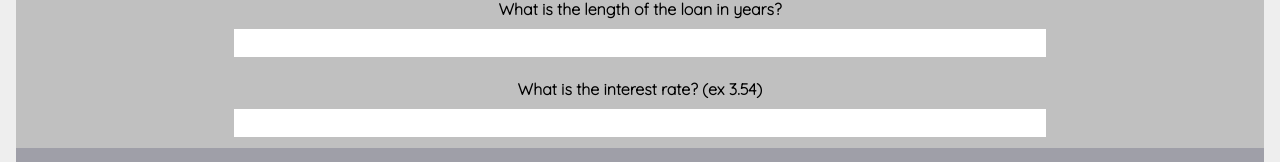
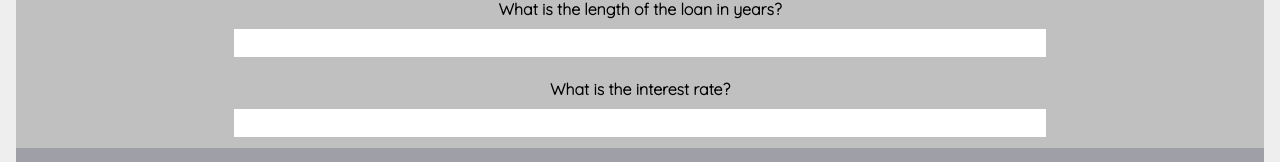
Before and after one commit to nateHamshar/loan-calculator-app, a React (Create React App) app: page / in a window 1280 px wide. Shown: the part 231-393 px from the top of the page. Built offline with nearby package versions, Linux system fonts and the light colour scheme.

Commit message:
getting input values to the data comps.

```diff
--- a/src/App.js
+++ b/src/App.js
@@ -1,15 +1,13 @@
 import './App.css';
-import DataCharts from './DataCharts';
-import DataNumbers from './DataNumbers';
 import Intro from './Intro';
 import LoanForm from './LoanForm';
+
 function App() {
+
   return (
     <div className="App">
       <Intro />
       <LoanForm />
-      <DataNumbers />
-      <DataCharts />
     </div>
   );
 }
--- a/src/DataCharts.js
+++ b/src/DataCharts.js
@@ -1,4 +1,5 @@
 const DataCharts = () => {
+
     return (
         <div className="DataCharts">
             <h3 className="dataChartsHeader">Data in the form of charts & graphs</h3>
--- a/src/DataNumbers.js
+++ b/src/DataNumbers.js
@@ -1,4 +1,10 @@
-const DataNumbers = () => {
+const DataNumbers = (props) => {
+
+    let principal = props.principal;
+    let length = props.length;
+    let rate = props.rate;
+
+    console.log(principal, length, rate);
     return (
         <div className="dataNumbers">
             <h1 className="dataNumberHeader">How much you will pay</h1>
--- a/src/LoanForm.js
+++ b/src/LoanForm.js
@@ -1,9 +1,24 @@
+import { useState } from "react";
+import DataCharts from "./DataCharts";
+import DataNumbers from "./DataNumbers"
 import "./LoanForm.css";
 
-const LoanForm = () => {
+const LoanForm = ({dataObject}) => {
+
+
+    const [principal, setPrincipal] = useState();
+    const [length, setLength] = useState();
+    const [rate, setRate] = useState();
+
+    const calculatePayments = () => {
+        setPrincipal(document.getElementById("loanAmount").value);
+        setLength((document.getElementById("loanLength").value) * 12);
+        setRate((document.getElementById("loanInterest").value) / 100);
+    }
     return (
+        <div className="all">
         <div className="loanFormDiv">
-            <form action="" className="loanForm">
+            <form action="#" className="loanForm">
                 <div className="inputDiv">
                     <label htmlFor="loanAmount" className="loanLabel">What size is the loan, excluding commas?</label>
                     <input id="loanAmount" required type="number" min="0" step="0.01" className="loanAmount inputField" />
@@ -13,13 +28,16 @@ const LoanForm = () => {
                     <input id="loanLength" required type="number" min="0" step="0.1" className="loanLengthInput inputField" />
                 </div>
                 <div className="inputDiv">
-                    <label htmlFor="loanInterest" className="loanLabel">What is the interest rate? (ex 3.54)</label>
+                    <label htmlFor="loanInterest" className="loanLabel">What is the interest rate?</label>
                     <input id="loanInterest" required type="number" step=".01" className="loanInterest inputField" />
                 </div>
                 <div className="inputDiv submitDiv">
-                <input type="" id="loanSumbitButtom" className="loanSubmitButton" value="Calculate"></input>
+                <input type="" id="loanSumbitButtom" className="loanSubmitButton" value="Calculate" onClick={() => {calculatePayments()}}></input>
                 </div>
             </form>
+        </div>
+        <DataNumbers principal={principal} length={length} rate={rate} />
+        <DataCharts />
         </div>
     );
 }
```
